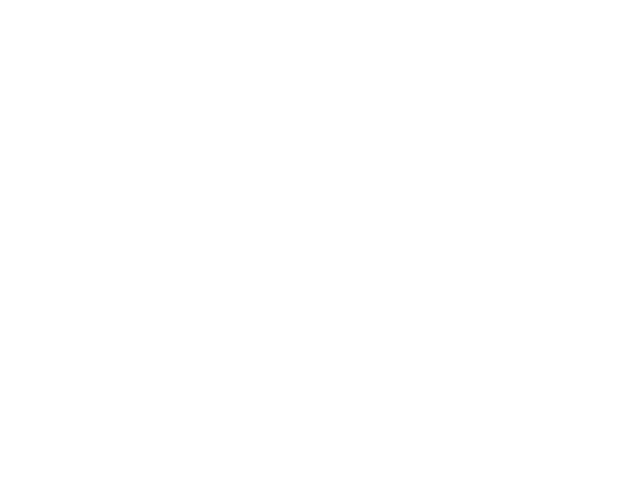
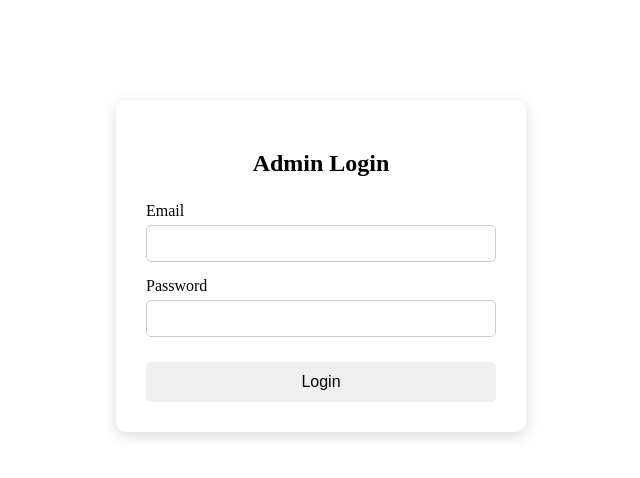
Before and after one commit to Neethusanal/Employee_Management-Frontend, an Angular app: page /login in a window 1280 px wide. Before the commit this address led to /. Shown: the top 478 px of the page, without its empty margins (319-959 px from the left). Built offline with nearby package versions, Linux system fonts and the light colour scheme.

Commit message:
login page added

```diff
--- a/src/app/app.routes.ts
+++ b/src/app/app.routes.ts
@@ -1,19 +1,36 @@
 import { Routes } from '@angular/router';
-import { EmployeeForm } from './employee-form/employee-form'
+import { Login } from './login/login';
+import { EmployeeForm } from './employee-form/employee-form';
 import { EmployeeList } from './employee-list/employee-list';
+import { authGuard } from './auth-guard';
 
 export const routes: Routes = [
-    {
+  {
+    path: '',
+    redirectTo: 'login',
+    pathMatch: 'full'
+  },
+  {
+    path: 'login',
+    component: Login
+  },
+  {
     path: 'employees',
-    component: EmployeeList
+    component: EmployeeList,
+    canActivate: [authGuard]
   },
   {
     path: 'employees/new',
-    component: EmployeeForm
+    component: EmployeeForm,
+    canActivate: [authGuard]
   },
   {
-  path: 'employees/edit/:employeeId',
-  component: EmployeeForm
-}
-
+    path: 'employees/edit/:employeeId',
+    component: EmployeeForm,
+    canActivate: [authGuard]
+  },
+  {
+    path: '**',
+    redirectTo: 'login'
+  }
 ];
--- /dev/null
+++ b/src/app/auth-guard.ts
@@ -0,0 +1,15 @@
+import { inject } from '@angular/core';
+import { CanActivateFn, Router } from '@angular/router';
+import { Auth } from './services/auth';
+
+export const authGuard: CanActivateFn = () => {
+
+  const auth = inject(Auth);
+  const router = inject(Router);
+
+  if (auth.isLoggedIn()) {
+    return true;
+  }
+
+  return router.createUrlTree(['/login']);
+};
--- a/src/app/employee-list/employee-list.css
+++ b/src/app/employee-list/employee-list.css
@@ -117,3 +117,22 @@ tr:hover {
 .delete-btn:hover {
   background-color: #b91c1c;
 }
+.header-actions {
+  display: flex;
+  gap: 10px;
+  align-items: center;
+}
+
+.logout-btn {
+  padding: 11px 18px;
+  border: none;
+  border-radius: 6px;
+  background: #dc2626;
+  color: white;
+  font-size: 15px;
+  cursor: pointer;
+}
+
+.logout-btn:hover {
+  background: #b91c1c;
+}
--- a/src/app/employee-list/employee-list.html
+++ b/src/app/employee-list/employee-list.html
@@ -1,12 +1,13 @@
+<div class="container">
 
-
+  <div class="header">
 
     <div>
-
       <h1>Employee Management</h1>
       <p>Manage your employees</p>
+    </div>
 
-    </div>
+    <div class="header-actions">
 
       <button
         type="button"
@@ -14,8 +15,19 @@
         (click)="addEmployee()">
         + Add Employee
       </button>
+
+      <button
+        type="button"
+        class="logout-btn"
+        (click)="logout()">
+        Logout
+      </button>
+
+    </div>
+
+  </div>
+
   <div class="table-card">
-
 
     <table>
 
@@ -54,12 +66,11 @@
               </span>
             </td>
 
+            <td>{{ employee.role }}</td>
+
             <td>
-          {{ employee.role }}
-        </td>
+              <div class="actions">
 
-        <!-- ACTIONS -->
-        <td>
                 <button
                   type="button"
                   class="edit-btn"
@@ -73,6 +84,8 @@
                   (click)="deleteEmployee(employee.employeeId)">
                   Delete
                 </button>
+
+              </div>
             </td>
 
           </tr>
@@ -92,3 +105,7 @@
       </tbody>
 
     </table>
+
+  </div>
+
+</div>
--- a/src/app/employee-list/employee-list.ts
+++ b/src/app/employee-list/employee-list.ts
@@ -2,6 +2,8 @@ import { Component, OnInit, inject, signal } from '@angular/core';
 import { Router } from '@angular/router';
 import { EmployeeService } from '../services/employee.service';
 import { Employee } from '../models/employee';
+import { Auth } from '../services/auth';
+
 
 @Component({
   selector: 'app-employee-list',
@@ -11,6 +13,10 @@ import { Employee } from '../models/employee';
 })
 export class EmployeeList implements OnInit {
 
+    constructor(
+
+    private auth: Auth
+  ) {}
   private employeeService = inject(EmployeeService);
   private router = inject(Router);
 
@@ -80,4 +86,10 @@ export class EmployeeList implements OnInit {
 
   });
 }
+
+
+  logout() {
+  this.auth.logout();
+  this.router.navigate(['/login'], { replaceUrl: true });
 }
+}
--- /dev/null
+++ b/src/app/login/login.css
@@ -0,0 +1,47 @@
+.login-container {
+  width: 350px;
+  margin: 100px auto;
+  padding: 30px;
+  border-radius: 10px;
+  box-shadow: 0 4px 15px rgba(0, 0, 0, 0.15);
+  background: white;
+}
+
+.login-container h2 {
+  text-align: center;
+  margin-bottom: 25px;
+}
+
+.login-container label {
+  display: block;
+  margin-top: 15px;
+  margin-bottom: 5px;
+  font-weight: 500;
+}
+
+.login-container input {
+  width: 100%;
+  padding: 10px;
+  box-sizing: border-box;
+  border: 1px solid #ccc;
+  border-radius: 5px;
+}
+
+.login-container button {
+  width: 100%;
+  margin-top: 25px;
+  padding: 11px;
+  border: none;
+  border-radius: 5px;
+  cursor: pointer;
+  font-size: 16px;
+}
+
+.login-container button:hover {
+  opacity: 0.9;
+}
+
+.login-container p {
+  text-align: center;
+  margin-top: 15px;
+}
--- /dev/null
+++ b/src/app/login/login.html
@@ -0,0 +1,33 @@
+<div class="login-container">
+
+  <h2>Admin Login</h2>
+
+  <form (ngSubmit)="login()">
+
+    <label>Email</label>
+    <input
+      type="email"
+      [(ngModel)]="email"
+      name="email"
+      required
+    >
+
+    <label>Password</label>
+    <input
+      type="password"
+      [(ngModel)]="password"
+      name="password"
+      required
+    >
+
+    <button type="submit">
+      Login
+    </button>
+
+   @if (errorMessage) {
+  <p>{{ errorMessage }}</p>
+}
+
+  </form>
+
+</div>
--- /dev/null
+++ b/src/app/login/login.ts
@@ -0,0 +1,52 @@
+import { Component } from '@angular/core';
+import { FormsModule } from '@angular/forms';
+import { Router } from '@angular/router';
+import { Auth } from '../services/auth';
+
+@Component({
+  selector: 'app-login',
+  standalone: true,
+  imports: [FormsModule],
+  templateUrl: './login.html',
+  styleUrl: './login.css'
+})
+export class Login {
+
+  email = '';
+  password = '';
+  errorMessage = '';
+
+  constructor(
+    private auth: Auth,
+    private router: Router
+  ) {}
+
+  login() {
+
+    if (this.email && this.password) {
+
+     this.auth.login(this.email, this.password).subscribe({
+  next: (response) => {
+
+    localStorage.setItem('loggedIn', 'true');
+
+    this.router.navigate(['/employees']);
+
+  },
+
+  error: (error) => {
+
+    this.errorMessage = 'Invalid email or password';
+
+  }
+});
+
+      this.router.navigate(['/employees']);
+
+    } else {
+
+      this.errorMessage = 'Please enter email and password';
+
+    }
+  }
+}
--- /dev/null
+++ b/src/app/services/auth.ts
@@ -0,0 +1,29 @@
+import { Injectable } from '@angular/core';
+import { HttpClient } from '@angular/common/http';
+import { Observable } from 'rxjs';
+
+@Injectable({
+  providedIn: 'root'
+})
+export class Auth {
+
+  private apiUrl = 'http://localhost:8081/api/employees/auth/login';
+
+  constructor(private http: HttpClient) {}
+
+  login(email: string, password: string): Observable<any> {
+
+    return this.http.post(this.apiUrl, {
+      email: email,
+      password: password
+    });
+  }
+
+  logout() {
+    localStorage.removeItem('loggedIn');
+  }
+
+  isLoggedIn(): boolean {
+    return localStorage.getItem('loggedIn') === 'true';
+  }
+}
```
Also changed, not shown: 2 other files (tests, documents, lock files or other folders). Lines whose indentation alone changed are shown as unchanged.
